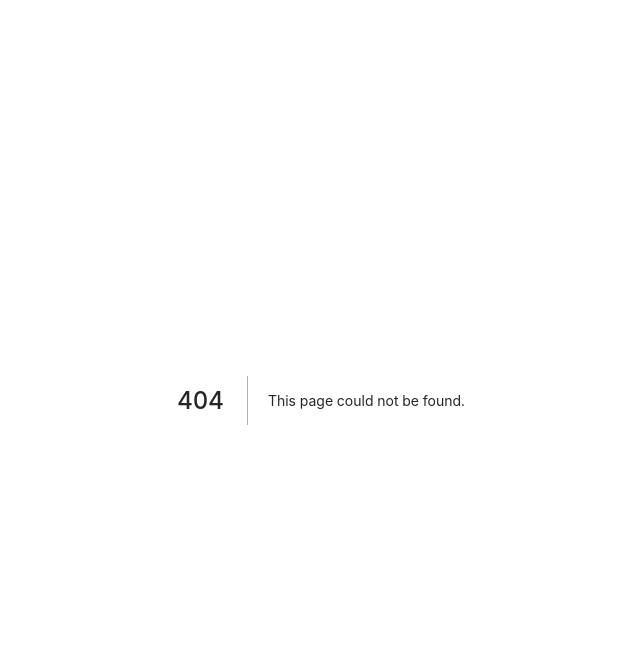
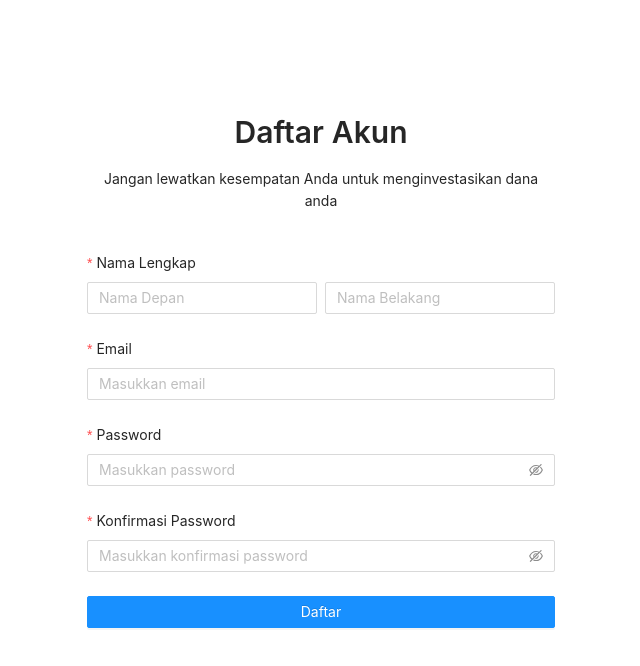
Before and after one commit to RiskyFeryansyahP/u-invest, a Next.js app in the folder web-dashboard/: page /auth/signup in a window 1280 px wide. Before the commit this address had no page. Shown: the top 666 px of the page, without its empty margins (319-959 px from the left). Built offline with nearby package versions, Linux system fonts and the light colour scheme.

Commit message:
feat: add signup page

```diff
--- /dev/null
+++ b/web-dashboard/src/pages/auth/signup/index.module.less
@@ -0,0 +1,23 @@
+.container {
+    display: flex;
+    flex-direction: column;
+    margin: 6rem auto;
+    max-width: 500px;
+    height: 100%;
+}
+
+.content {
+    padding: 1rem;
+}
+
+.content_title {
+    text-align: center;
+}
+
+.content_body {
+    padding-top: 2.5rem;
+}
+
+.text_center {
+    text-align: center;
+}
--- /dev/null
+++ b/web-dashboard/src/pages/auth/signup/index.tsx
@@ -0,0 +1,84 @@
+import React from 'react'
+import style from './index.module.less'
+import { Button, Col, Form, Input, Row, Typography } from 'antd'
+
+const { Title, Text, Link } = Typography
+
+const Signup: React.FC = () => {
+  return (
+    <>
+      <div className={style.container}>
+        <div className={style.content}>
+          <div className={style.content_title}>
+            <Title level={2}> Daftar Akun</Title>
+            <Text>
+              Jangan lewatkan kesempatan Anda untuk menginvestasikan dana anda
+            </Text>
+          </div>
+          <div className={style.content_body}>
+            <Form layout="vertical">
+              <Form.Item
+                label="Nama Lengkap"
+                name="full_name"
+                rules={[
+                  {
+                    required: true,
+                    message: 'Mohon masukkan Nama Lengkap anda!',
+                  },
+                ]}
+              >
+                <Input.Group size="default">
+                  <Row gutter={8}>
+                    <Col span={12}>
+                      <Input placeholder="Nama Depan" />
+                    </Col>
+                    <Col span={12}>
+                      <Input placeholder="Nama Belakang" />
+                    </Col>
+                  </Row>
+                </Input.Group>
+              </Form.Item>
+              <Form.Item
+                label="Email"
+                name="email"
+                rules={[
+                  { required: true, message: 'Mohon masukkan email anda!' },
+                ]}
+              >
+                <Input placeholder="Masukkan email" />
+              </Form.Item>
+              <Form.Item
+                label="Password"
+                name="password"
+                rules={[
+                  { required: true, message: 'Mohon masukkan password anda!' },
+                ]}
+              >
+                <Input.Password placeholder="Masukkan password" />
+              </Form.Item>
+              <Form.Item
+                label="Konfirmasi Password"
+                name="confirmation_password"
+                rules={[
+                  {
+                    required: true,
+                    message: 'Mohon masukkan konfirmasi password anda!',
+                  },
+                ]}
+              >
+                <Input.Password placeholder="Masukkan konfirmasi password" />
+              </Form.Item>
+              <Form.Item>
+                <Button type="primary" block>
+                  Daftar
+                </Button>
+              </Form.Item>
+            </Form>
+          </div>
+        </div>
+      </div>
+    </>
+  )
+}
+
+export default Signup
```
